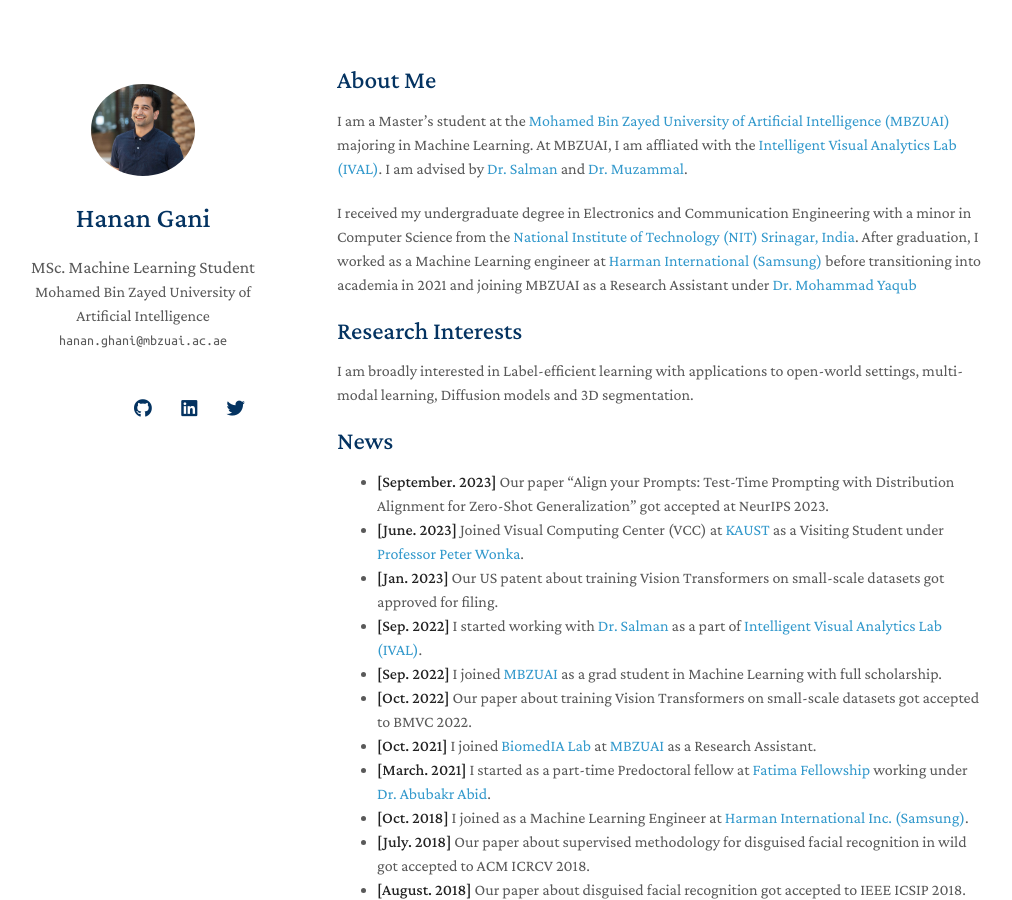
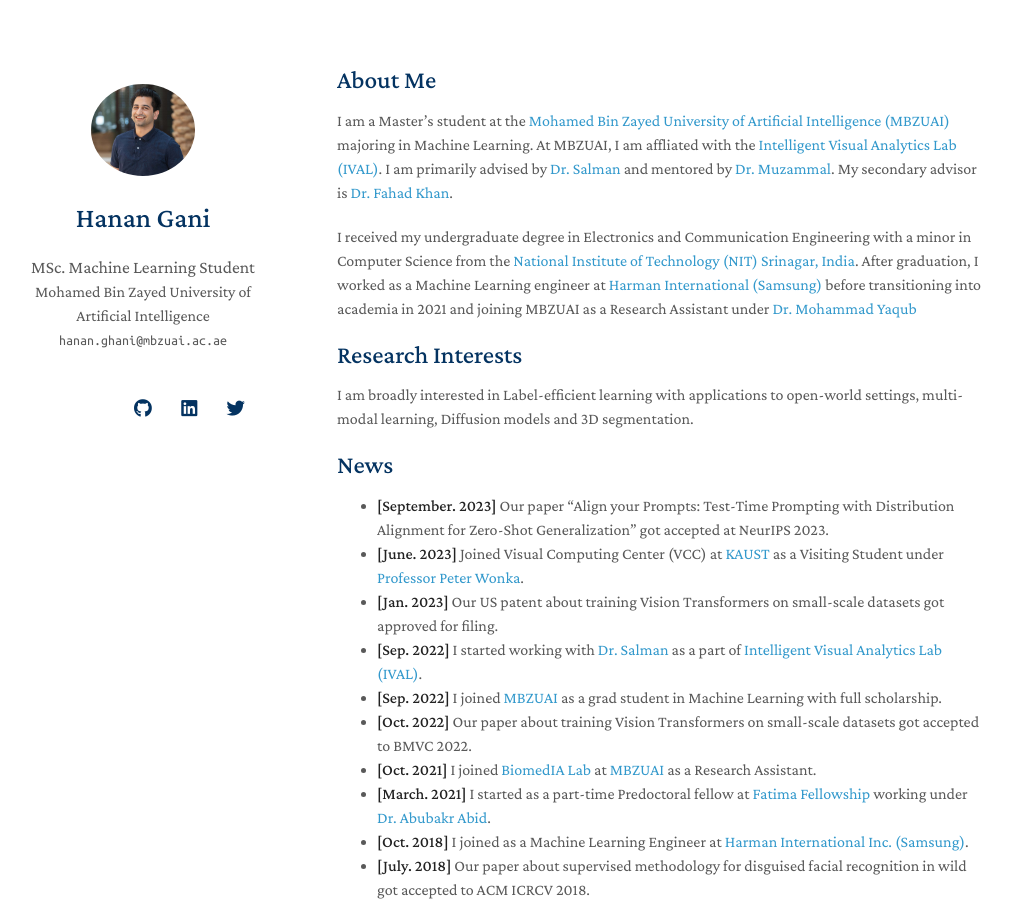
Before and after one commit to muhammadsaadkhankor/muhammadsaadkhankor.github.io, a Jekyll site: the page built from index.md, in a window 1280 px wide and 900 px high. Shown: the whole window, without its empty margins (133-1145 px from the left). Built offline with Jekyll 4.4.1, drawn with Linux system fonts in a browser that asks for light colours; nearby versions of some CDN libraries; a style sheet for code colours, icons or effects is not loaded; our own code applies the rules of GitHub Pages for plain Markdown files.

Commit message:
Update index.md

```diff
--- a/index.md
+++ b/index.md
@@ -4,7 +4,7 @@ layout: homepage
 
 ## About Me
 
-I am a Master's student at the [Mohamed Bin Zayed University of Artificial Intelligence (MBZUAI)](http://www.mbzuai.ac.ae) majoring in Machine Learning. At MBZUAI, I am affliated with the [Intelligent Visual Analytics Lab (IVAL)](https://www.ival-mbzuai.com/). I am advised by [Dr. Salman](https://salman-h-khan.github.io/) and [Dr. Muzammal](https://muzammal-naseer.netlify.app/).
+I am a Master's student at the [Mohamed Bin Zayed University of Artificial Intelligence (MBZUAI)](http://www.mbzuai.ac.ae) majoring in Machine Learning. At MBZUAI, I am affliated with the [Intelligent Visual Analytics Lab (IVAL)](https://www.ival-mbzuai.com/). I am primarily advised by [Dr. Salman](https://salman-h-khan.github.io/) and mentored by  [Dr. Muzammal](https://muzammal-naseer.netlify.app/). My secondary advisor is [Dr. Fahad Khan](https://sites.google.com/view/fahadkhans/home).
 
 
 I received my undergraduate degree in Electronics and Communication Engineering with a minor in Computer Science from the [National Institute of Technology (NIT) Srinagar, India](https://nitsri.ac.in/). After graduation, I worked as a Machine Learning engineer at [Harman International (Samsung)](https://www.harman.com/India) before transitioning into academia in 2021 and joining MBZUAI as a Research Assistant under [Dr. Mohammad Yaqub](https://scholar.google.co.uk/citations?user=9dfn5GkAAAAJ&hl=en)
```
